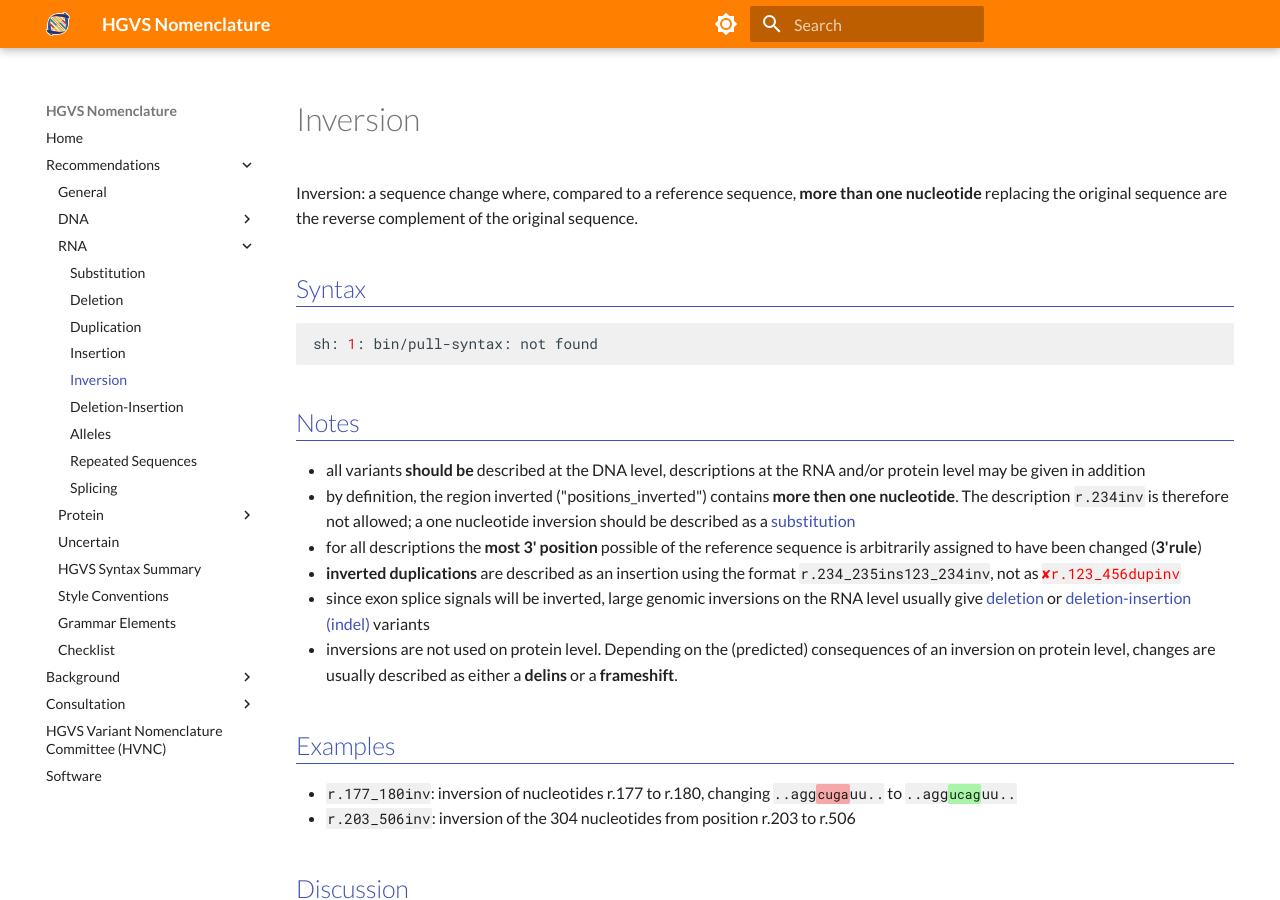
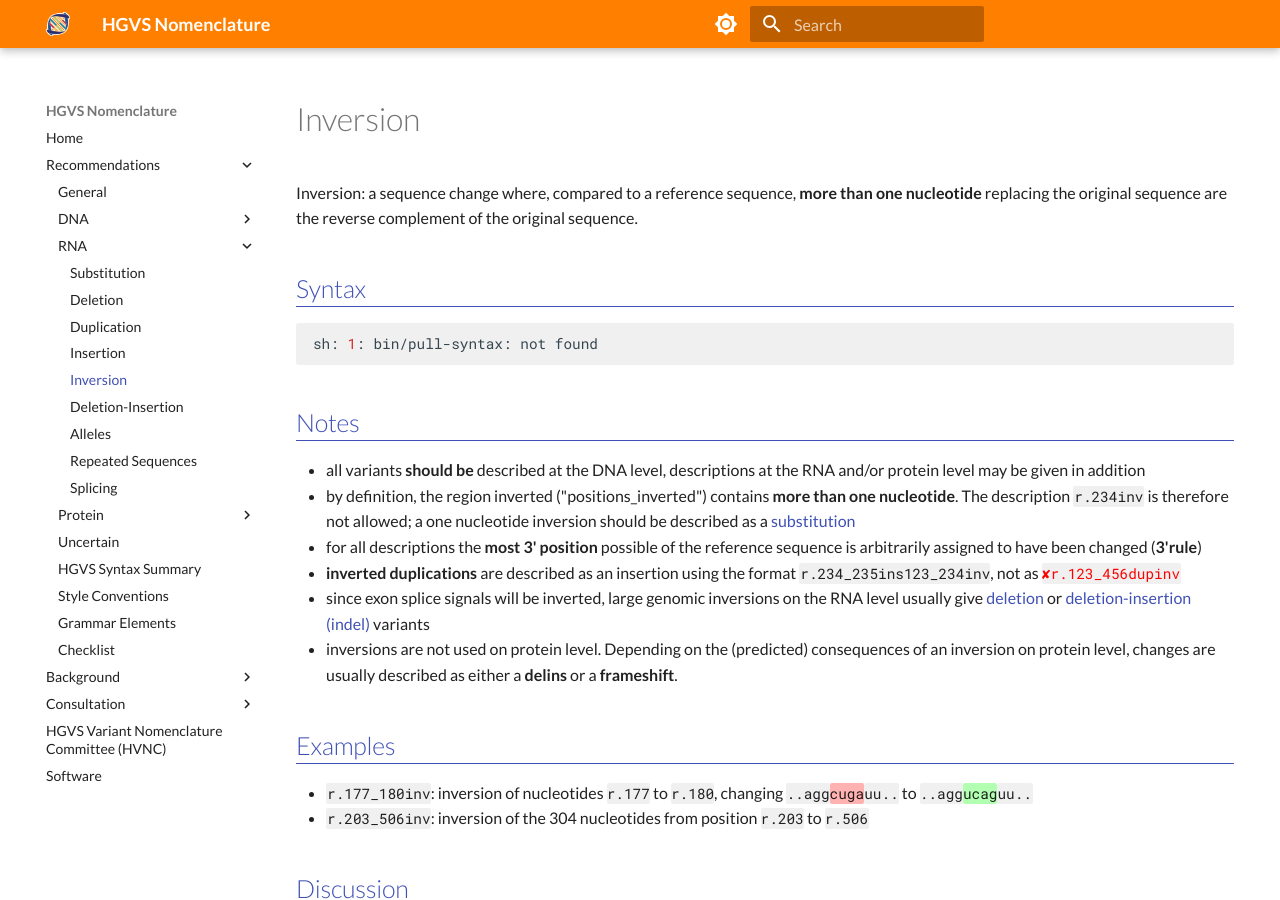
Before and after one commit to HGVSnomenclature/hgvs-nomenclature, an MkDocs documentation site: the page built from docs/recommendations/RNA/inversion.md, in a window 1280 px wide and 900 px high. Built offline with MkDocs 1.6.1 and Material for MkDocs 9.7.7, drawn with Linux system fonts in a browser that asks for light colours.

Commit message:
Fix issues on RNA/inversion page.
Fixed typo and forgotten code elements.
Don't nest code elements as the font size is affected.

```diff
--- a/docs/recommendations/RNA/inversion.md
+++ b/docs/recommendations/RNA/inversion.md
@@ -13,7 +13,7 @@ bin/pull-syntax -c -f docs/syntax.yaml rna.inv
 ## Notes
 
 - all variants **should be** described at the DNA level, descriptions at the RNA and/or protein level may be given in addition
-- by definition, the region inverted ("positions_inverted") contains **more then one nucleotide**. The description `r.234inv` is therefore not allowed; a one nucleotide inversion should be described as a [substitution](substitution.md)
+- by definition, the region inverted ("positions_inverted") contains **more than one nucleotide**. The description `r.234inv` is therefore not allowed; a one nucleotide inversion should be described as a [substitution](substitution.md)
 - for all descriptions the **most 3' position** possible of the reference sequence is arbitrarily assigned to have been changed (**3'rule**)
 - **inverted duplications** are described as an insertion using the format `r.234_235ins123_234inv`, not as <code class="invalid">r.123_456dupinv</code>
 - since exon splice signals will be inverted, large genomic inversions on the RNA level usually give [deletion](deletion.md) or [deletion-insertion (indel)](delins.md) variants
@@ -21,8 +21,8 @@ bin/pull-syntax -c -f docs/syntax.yaml rna.inv
 
 ## Examples
 
-- `r.177_180inv`: inversion of nucleotides r.177 to r.180, changing <code>..agg<code class="del">cuga</code>uu..</code> to <code>..agg<code class="ins">ucag</code>uu..</code>
-- `r.203_506inv`: inversion of the 304 nucleotides from position r.203 to r.506
+- `r.177_180inv`: inversion of nucleotides `r.177` to `r.180`, changing `..agg`<code class="del">cuga</code>`uu..` to `..agg`<code class="ins">ucag</code>`uu..`
+- `r.203_506inv`: inversion of the 304 nucleotides from position `r.203` to `r.506`
 
 ## Discussion
 
```
